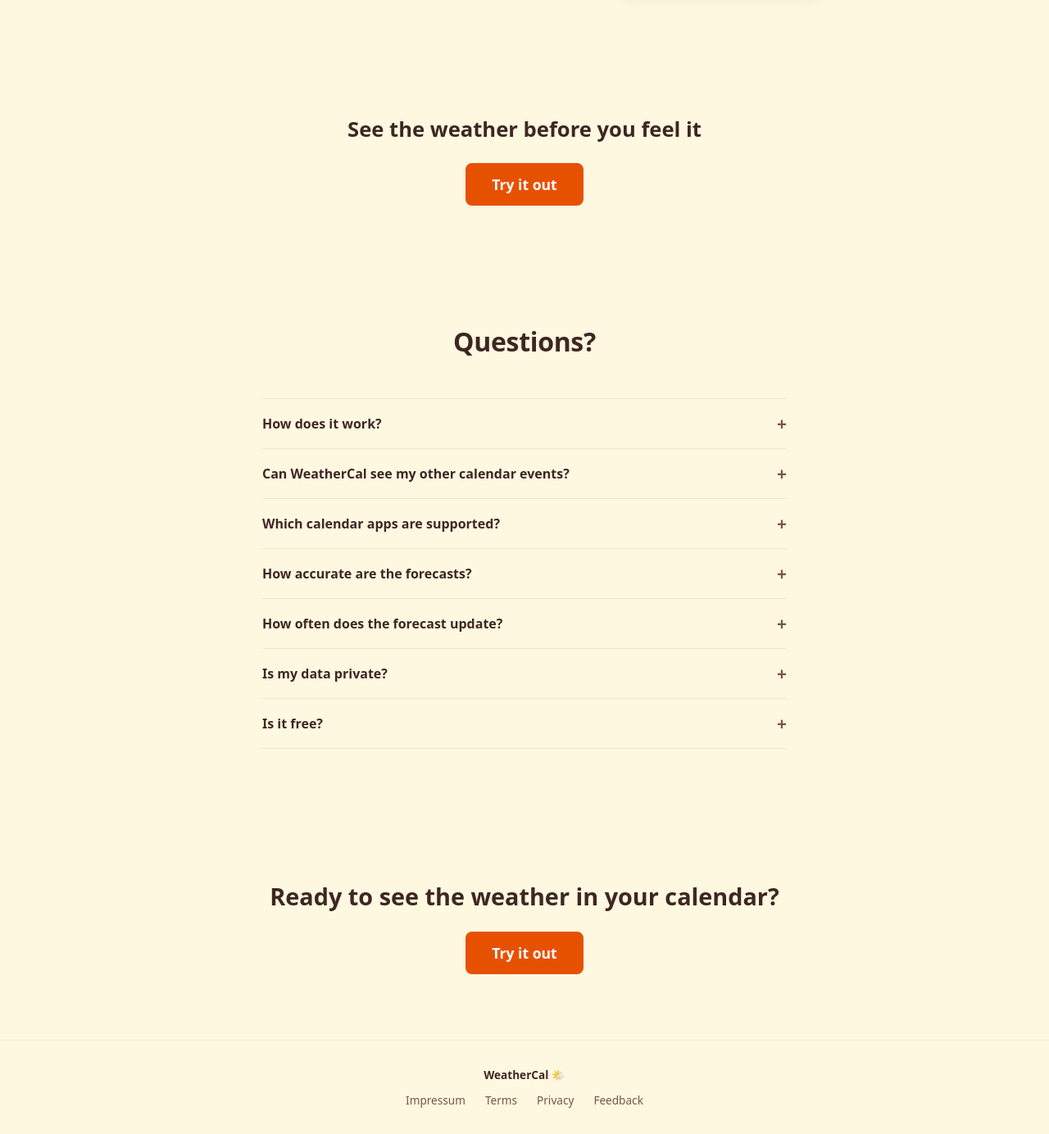
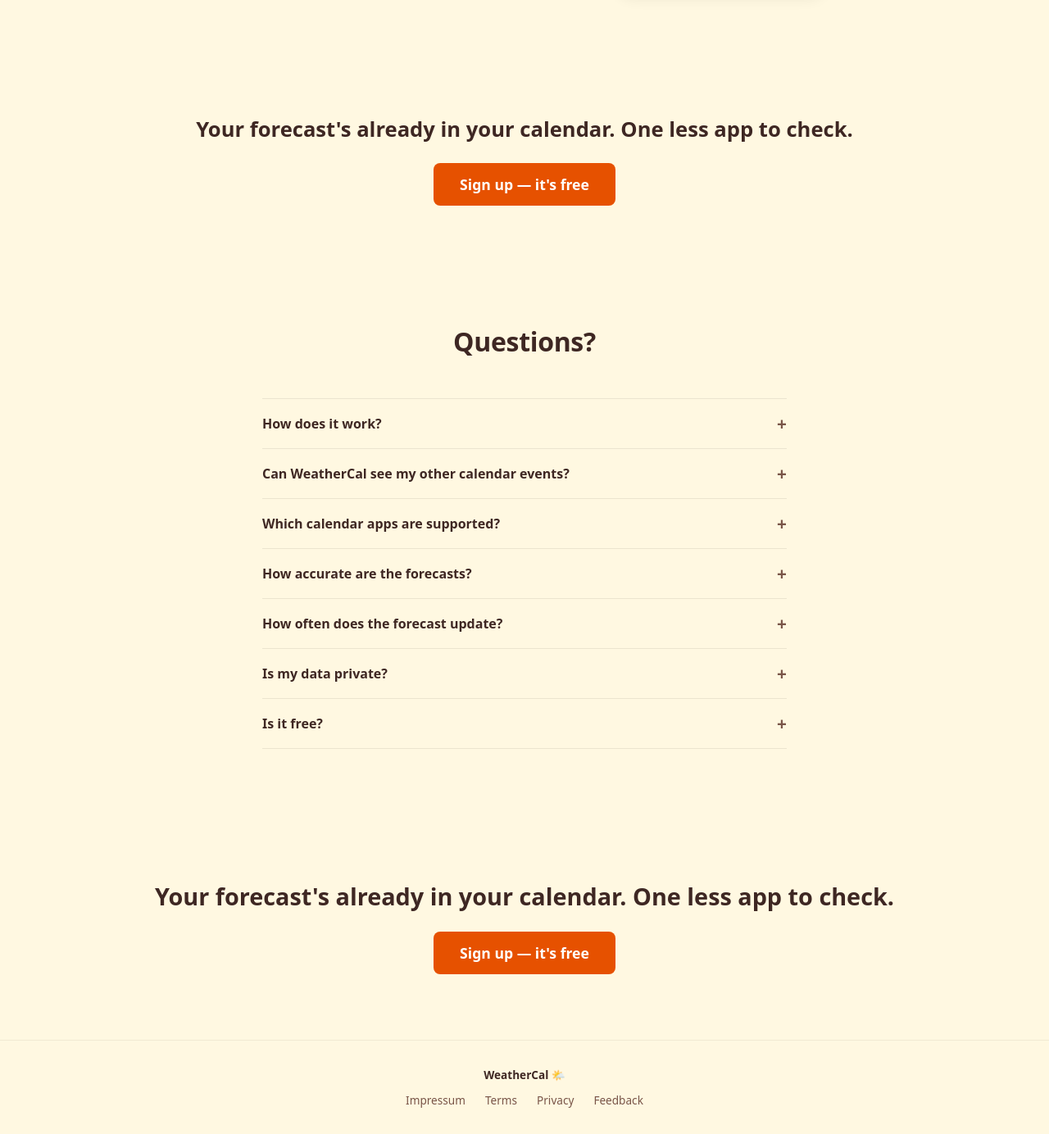
Before and after one commit to JamisonProctor/weather_cal, a Python web app: template src/web/templates/landing.html in a window 1280 px wide. Shown: the part 2984-4368 px from the top of the page at 82% size. Run offline with Jinja, Linux system fonts and the light colour scheme; the template is opened without the code that fills it, so the values that code supplies are empty.

Commit message:
fix: CTA copy — "Your forecast's already in your calendar. One less app to check."
- Both CTA bands use same tagline
- Button changed to "Sign up — it's free" (no pricing implication)
- Update test assertion

Co-Authored-By: Claude Opus 4.6 <noreply@anthropic.com>

```diff
--- a/src/web/templates/landing.html
+++ b/src/web/templates/landing.html
@@ -446,11 +446,11 @@
 
   <!-- CTA band -->
   <div class="lp-cta-band">
-    <h2>See the weather before you feel it</h2>
+    <h2>Your forecast's already in your calendar. One less app to check.</h2>
     {% if is_authenticated %}
     <a href="/settings" class="lp-cta">Go to settings</a>
     {% else %}
-    <a href="/signup" class="lp-cta">Try it out</a>
+    <a href="/signup" class="lp-cta">Sign up — it's free</a>
     {% endif %}
   </div>
 
@@ -499,11 +499,11 @@
 
   <!-- Final CTA -->
   <div class="lp-final-cta">
-    <h2>Ready to see the weather in your calendar?</h2>
+    <h2>Your forecast's already in your calendar. One less app to check.</h2>
     {% if is_authenticated %}
     <a href="/settings" class="lp-cta">Go to settings</a>
     {% else %}
-    <a href="/signup" class="lp-cta">Try it out</a>
+    <a href="/signup" class="lp-cta">Sign up — it's free</a>
     {% endif %}
   </div>
 
```
Also changed, not shown: src/tests/test_web_routes.py (+1 -1 lines).
